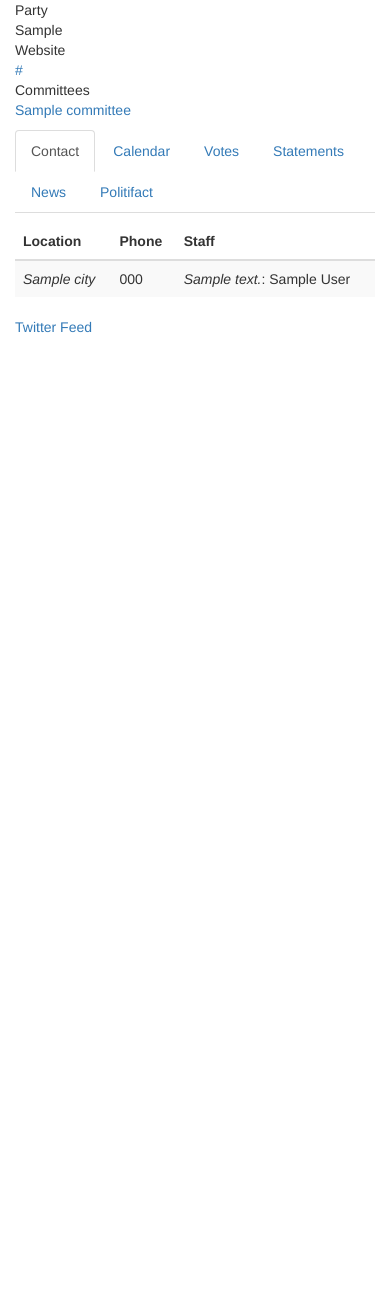
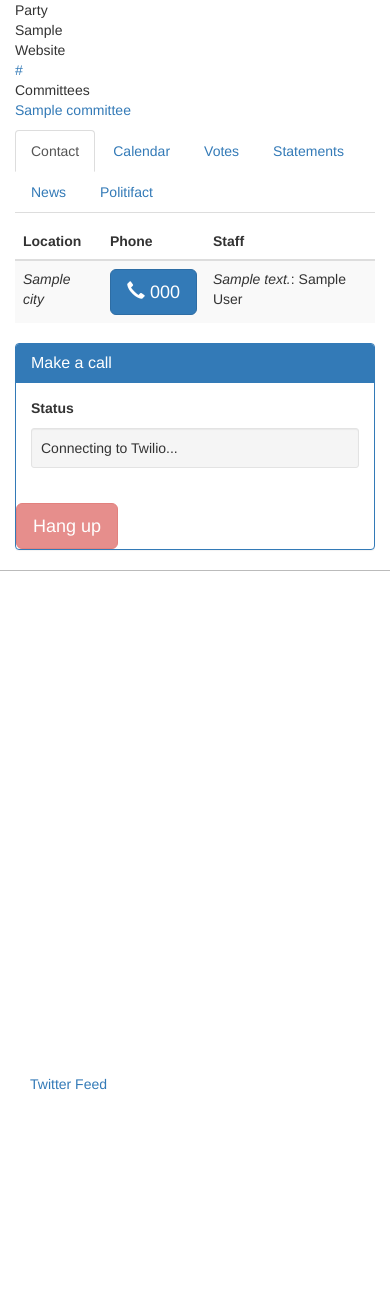
Before and after one commit to danieltahara/indivisible, a Flask app: template indivisible/templates/member.html in a window 390 px wide. Shown: the part 565-1865 px from the top of the page. Run offline with Flask 2, Linux system fonts and the light colour scheme; the template is opened without the code that fills it: most values are stand-ins (such as "Sample title", 1, 10 or a date in 2020); grey boxes marked "Sample" are stand-in pictures; data that the repository does not hold is empty; parts of the project's set-up code (start-up, migrations or seed data) failed here and were passed over; some libraries are stand-ins or nearby versions.

Commit message:
Add phone dial option

```diff
--- a/indivisible/datasources/senategov.py
+++ b/indivisible/datasources/senategov.py
@@ -24,7 +24,7 @@
 
         """
         baseTree = self._get(self.get_base_url())
-        if not baseTree:
+        if baseTree is None:
             return []
         trees = baseTree.findall("meeting")
         events = []
--- a/indivisible/indivisible.py
+++ b/indivisible/indivisible.py
@@ -73,10 +73,8 @@
 
 @app.route('/members/token', methods=['GET'])
 def get_token():
-    # Generate the capability token
-
     token = capability.generate()
-
+    page = request.args.get('forPage')
     return jsonify({'token': token})
 
 
@@ -90,6 +88,7 @@
         dial.number('+16463976379')
 
     return str(response)
+
 
 @app.route('/votes/<congress>/<chamber>/<session>/<roll_call>')
 def get_votes(congress, chamber, session, roll_call):
@@ -120,6 +119,9 @@
                             first_name=first_name.lower())
     return redirect(url, 302)
 
+@app.route('/test')
+def get_test():
+    return render_template('test_call.html')
 
 @app.context_processor
 def add_utilities():
--- a/indivisible/static/js/browser-calls.js
+++ b/indivisible/static/js/browser-calls.js
@@ -1,14 +1,11 @@
 /**
- * Twilio Client configuration for the browser-calls-django
- * example application.
+ * Twilio Client configuration
  */
 
 // Store some selectors for elements we'll reuse
 var callStatus = $("#call-status");
-var answerButton = $(".answer-button");
-var callSupportButton = $(".call-support-button");
 var hangUpButton = $(".hangup-button");
-var callCustomerButtons = $(".call-customer-button");
+var callCongresspersonButtons = $(".call-congressperson-button");
 
 /* Helper function to update the call status bar */
 function updateCallStatus(status) {
@@ -17,7 +14,7 @@
 
 /* Get a Twilio Client token with an AJAX request */
 $(document).ready(function() {
-    $.get("/support/token", {forPage: window.location.pathname}, function(data) {
+    $.get("/members/token", {forPage: window.location.pathname}, function(data) {
         // Set up the Twilio Client Device with the token
         Twilio.Device.setup(data.token);
     });
@@ -33,77 +30,32 @@
     updateCallStatus("ERROR: " + error.message);
 });
 
-/* Callback to determine if "support_agent" is available or not */
-Twilio.Device.presence(function(presenceEvent) {
-    if (presenceEvent.from === 'support_agent') {
-        if (presenceEvent.available) {
-            $("#support-unavailable").hide();
-        } else {
-            $("#support-unavailable").show();
-        }
-    }
-});
-
 /* Callback for when Twilio Client initiates a new connection */
 Twilio.Device.connect(function (connection) {
     // Enable the hang up button and disable the call buttons
     hangUpButton.prop("disabled", false);
-    callCustomerButtons.prop("disabled", true);
-    callSupportButton.prop("disabled", true);
-    answerButton.prop("disabled", true);
+    callCongresspersonButtons.prop("disabled", true);
 
-    // If phoneNumber is part of the connection, this is a call from a
-    // support agent to a customer's phone
-    if ("phoneNumber" in connection.message) {
-        updateCallStatus("In call with " + connection.message.phoneNumber);
-    } else {
-        // This is a call from a website user to a support agent
-        updateCallStatus("In call with support");
-    }
+    updateCallStatus("In call with " + connection.message.phoneNumber);
 });
 
 /* Callback for when a call ends */
 Twilio.Device.disconnect(function(connection) {
     // Disable the hangup button and enable the call buttons
     hangUpButton.prop("disabled", true);
-    callCustomerButtons.prop("disabled", false);
-    callSupportButton.prop("disabled", false);
+    callCongresspersonButtons.prop("disabled", false);
 
     updateCallStatus("Ready");
 });
 
-/* Callback for when Twilio Client receives a new incoming call */
-Twilio.Device.incoming(function(connection) {
-    updateCallStatus("Incoming support call");
-
-    // Set a callback to be executed when the connection is accepted
-    connection.accept(function() {
-        updateCallStatus("In call with customer");
-    });
-
-    // Set a callback on the answer button and enable it
-    answerButton.click(function() {
-        connection.accept();
-    });
-    answerButton.prop("disabled", false);
-});
-
 /* Call a customer from a support ticket */
-function callCustomer(phoneNumber) {
+function callCongressperson(phoneNumber) {
     updateCallStatus("Calling " + phoneNumber + "...");
 
     var params = {"phoneNumber": phoneNumber};
     Twilio.Device.connect(params);
 }
 
-/* Call the support_agent from the home page */
-function callSupport() {
-    updateCallStatus("Calling support...");
-
-    // Our backend will assume that no params means a call to support_agent
-    Twilio.Device.connect();
-}
-
 /* End a call */
 function hangUp() {
     Twilio.Device.disconnectAll();
--- a/indivisible/templates/macros.html
+++ b/indivisible/templates/macros.html
@@ -95,7 +95,12 @@
 {% macro render_office_info(office) -%}
 <tr>
   <td><em>{{office["City"]}}</em></td>
-  <td>{{ office["Phone"] }}</td>
+  <td>
+    <button onclick="callCongressperson('+16463976379')" type="button" class="btn btn-primary btn-lg call-congressperson-button">
+    <span class="glyphicon glyphicon-earphone" aria-hidden="true"></span>
+      {{ office["Phone"] }}
+    </button>
+  </td>
   <td>
     <div class="row">
       <div class="col-md-12">
--- a/indivisible/templates/member.html
+++ b/indivisible/templates/member.html
@@ -3,6 +3,10 @@
 
 {% block content %}
 {{ super() }}
+<script type="text/javascript" src="https://ajax.googleapis.com/ajax/libs/jquery/1.4.2/jquery.min.js"></script>
+<script src="//static.twilio.com/libs/twiliojs/1.2/twilio.min.js"></script>
+<script src="{{ url_for('static', filename='js/browser-calls.js') }}"></script>
+
 <div class="container">
   <div class="row">
     <div class="col-md-8">
@@ -35,10 +39,22 @@
               {% endfor %}
             </tbody>
           </table>
-        </div>
+
+          <div class="row">
+            <div class="col-md-4">
+              <div class="panel panel-primary client-controls">
+                <div class="panel-heading"> <h3 class="panel-title">Make a call</h3></div>
+                <div class="panel-body">
+                  <p><strong>Status</strong></p>
+                  <div class="well well-sm" id="call-status"> Connecting to Twilio...  </div>
+                </div>
+                <button class="btn btn-lg btn-danger hangup-button" disabled onclick="hangUp()">Hang up</button>
+              </div>
+            </div>
+          </div>
+
 
         <div class="member-report-card tab-pane fade" id="report-card">
-          <script type="text/javascript" src="http://ajax.googleapis.com/ajax/libs/jquery/1.4.2/jquery.min.js"></script>
           <table class="table table-striped">
             <thead>
               <th>Date</th>
--- a/requirements.txt
+++ b/requirements.txt
@@ -7,14 +7,17 @@
 feedparser==5.2.1
 Flask==0.12
 Flask-Bootstrap==3.3.7.1
+httplib2==0.10.3
 itsdangerous==0.24
 jellyfish==0.5.1
 Jinja2==2.9.5
 MarkupSafe==0.23
 packaging==16.8
 pyparsing==2.1.10
+pytz==2016.10
 requests==2.13.0
 six==1.10.0
+twilio==5.7.0
 us==0.9.1
 visitor==0.1.3
 Werkzeug==0.11.15
```
Also changed, not shown: indivisible/templates/test_call.html (+19 -1 lines).
